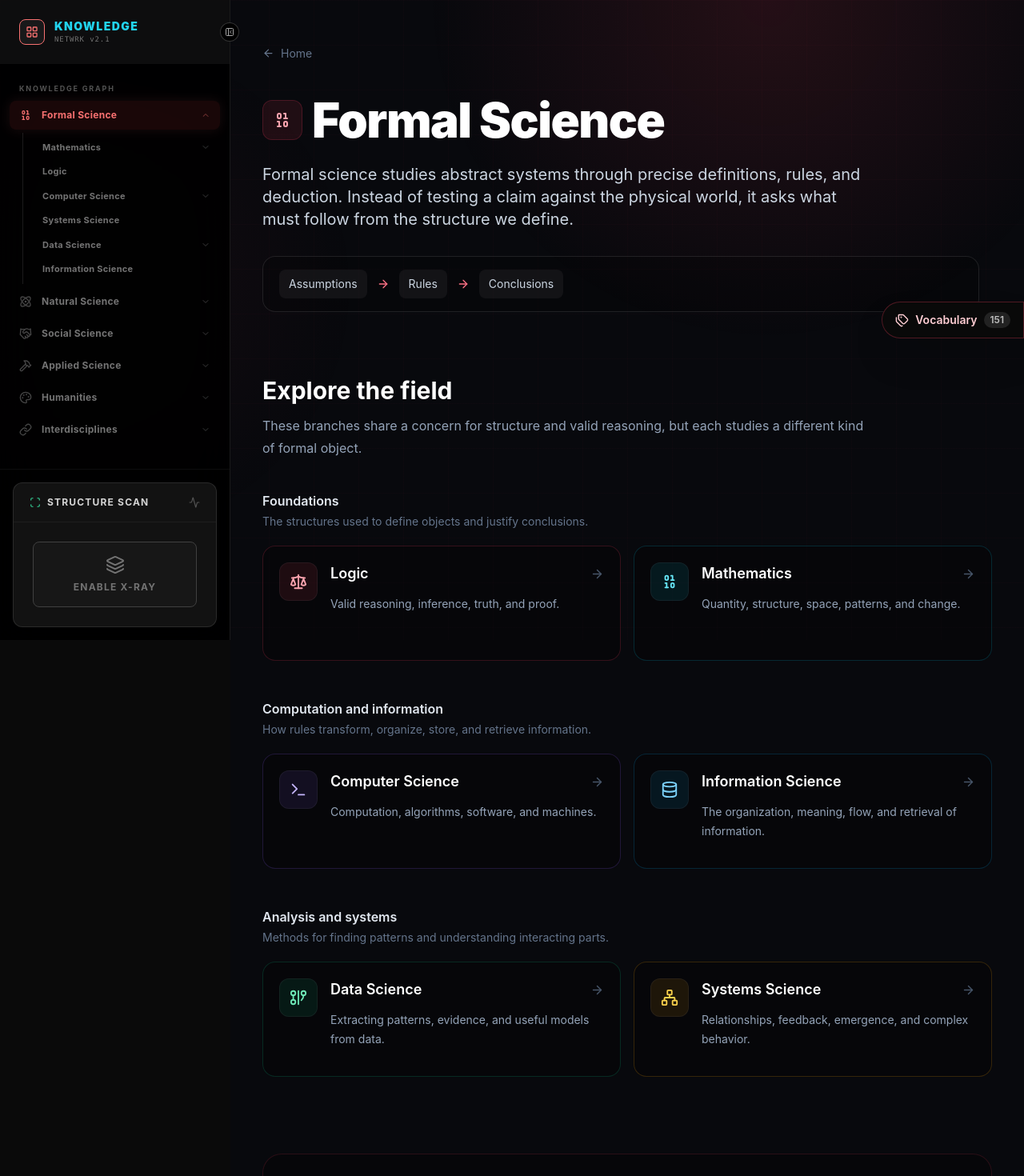
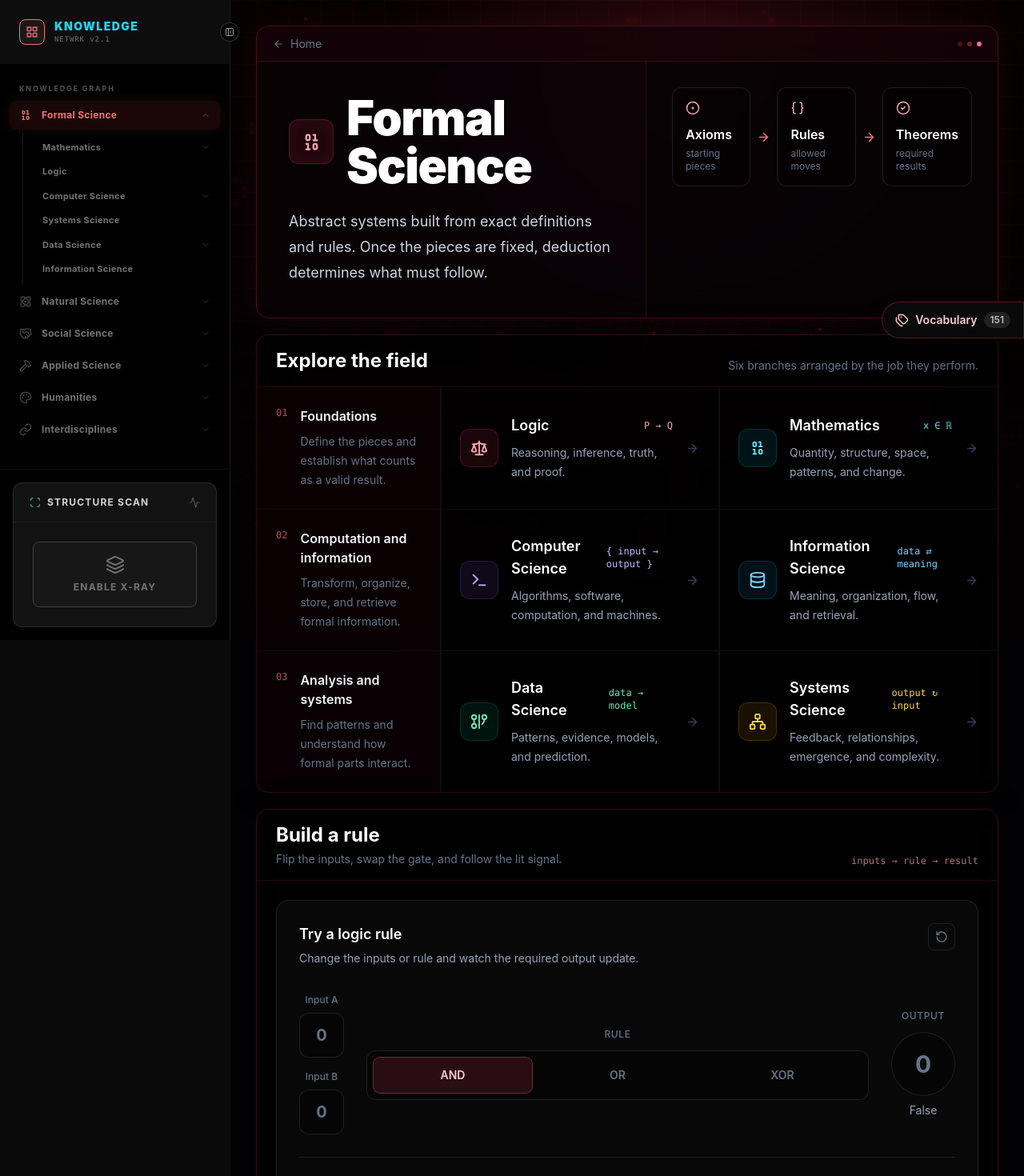
Before and after one commit to nickf723/ed-dev, a Next.js app: page /formal-science in a window 1280 px wide. Shown: the top 1470 px of the page at 80% size. Built offline with nearby package versions, Linux system fonts and the light colour scheme.

Commit message:
restore formal science visual structure

```diff
--- a/app/formal-science/page.tsx
+++ b/app/formal-science/page.tsx
@@ -5,6 +5,9 @@ import {
   ArrowLeft,
   ArrowRight,
   Binary,
+  Braces,
+  CheckCircle2,
+  CircleDot,
   Database,
   GitGraph,
   Network,
@@ -12,89 +15,102 @@ import {
   Terminal,
 } from "lucide-react";
 import Assessment from "@/app/_components/Assessment";
-import LogicGateSimulator from "@/app/formal-science/_components/LogicGateSimulator";
+import GameOfLifeBackground from "./_components/GameOfLifeBackground";
+import LogicGateSimulator from "./_components/LogicGateSimulator";
+import NetworkBackground from "./_components/NetworkBackground";
 import { formalScienceQuiz } from "./_components/assessment";
 
-const BRANCH_GROUPS = [
+const BRANCH_ROWS = [
   {
     id: "foundations",
     title: "Foundations",
-    description: "The structures used to define objects and justify conclusions.",
+    description: "Define the pieces and establish what counts as a valid result.",
     items: [
       {
         title: "Logic",
-        description: "Valid reasoning, inference, truth, and proof.",
+        description: "Reasoning, inference, truth, and proof.",
+        signal: "P → Q",
         icon: Scale,
         href: "/formal-science/logic",
         iconClass: "text-rose-300",
         iconBackground: "bg-rose-500/10",
         borderClass: "border-rose-500/20",
-        hoverClass: "hover:border-rose-400/50 hover:bg-rose-950/20",
+        hoverClass: "hover:bg-rose-950/25",
+        glowClass: "group-hover:shadow-[0_0_24px_rgba(244,63,94,0.12)]",
       },
       {
         title: "Mathematics",
         description: "Quantity, structure, space, patterns, and change.",
+        signal: "x ∈ ℝ",
         icon: Binary,
         href: "/formal-science/mathematics",
         iconClass: "text-cyan-300",
         iconBackground: "bg-cyan-500/10",
         borderClass: "border-cyan-500/20",
-        hoverClass: "hover:border-cyan-400/50 hover:bg-cyan-950/20",
+        hoverClass: "hover:bg-cyan-950/20",
+        glowClass: "group-hover:shadow-[0_0_24px_rgba(34,211,238,0.10)]",
       },
     ],
   },
   {
-    id: "computation-and-information",
+    id: "computation",
     title: "Computation and information",
-    description: "How rules transform, organize, store, and retrieve information.",
+    description: "Transform, organize, store, and retrieve formal information.",
     items: [
       {
         title: "Computer Science",
-        description: "Computation, algorithms, software, and machines.",
+        description: "Algorithms, software, computation, and machines.",
+        signal: "{ input → output }",
         icon: Terminal,
         href: "/formal-science/computer-science",
         iconClass: "text-violet-300",
         iconBackground: "bg-violet-500/10",
         borderClass: "border-violet-500/20",
-        hoverClass: "hover:border-violet-400/50 hover:bg-violet-950/20",
+        hoverClass: "hover:bg-violet-950/20",
+        glowClass: "group-hover:shadow-[0_0_24px_rgba(167,139,250,0.10)]",
       },
       {
         title: "Information Science",
-        description: "The organization, meaning, flow, and retrieval of information.",
+        description: "Meaning, organization, flow, and retrieval.",
+        signal: "data ⇄ meaning",
         icon: Database,
         href: "/formal-science/information-science",
         iconClass: "text-sky-300",
         iconBackground: "bg-sky-500/10",
         borderClass: "border-sky-500/20",
-        hoverClass: "hover:border-sky-400/50 hover:bg-sky-950/20",
+        hoverClass: "hover:bg-sky-950/20",
+        glowClass: "group-hover:shadow-[0_0_24px_rgba(125,211,252,0.10)]",
       },
     ],
   },
   {
-    id: "analysis-and-systems",
+    id: "analysis",
     title: "Analysis and systems",
-    description: "Methods for finding patterns and understanding interacting parts.",
+    description: "Find patterns and understand how formal parts interact.",
     items: [
       {
         title: "Data Science",
-        description: "Extracting patterns, evidence, and useful models from data.",
+        description: "Patterns, evidence, models, and prediction.",
+        signal: "data → model",
         icon: GitGraph,
         href: "/formal-science/data-science",
         iconClass: "text-emerald-300",
         iconBackground: "bg-emerald-500/10",
         borderClass: "border-emerald-500/20",
-        hoverClass:
-          "hover:border-emerald-400/50 hover:bg-emerald-950/20",
+        hoverClass: "hover:bg-emerald-950/20",
+        glowClass: "group-hover:shadow-[0_0_24px_rgba(52,211,153,0.10)]",
       },
       {
         title: "Systems Science",
-        description: "Relationships, feedback, emergence, and complex behavior.",
+        description: "Feedback, relationships, emergence, and complexity.",
+        signal: "output ↻ input",
         icon: Network,
         href: "/formal-science/systems-science",
         iconClass: "text-amber-300",
         iconBackground: "bg-amber-500/10",
         borderClass: "border-amber-500/20",
-        hoverClass: "hover:border-amber-400/50 hover:bg-amber-950/20",
+        hoverClass: "hover:bg-amber-950/20",
+        glowClass: "group-hover:shadow-[0_0_24px_rgba(251,191,36,0.10)]",
       },
     ],
   },
@@ -102,86 +118,128 @@ const BRANCH_GROUPS = [
 
 export default function FormalSciencePage() {
   return (
-    <main className="relative isolate min-h-screen overflow-hidden bg-[#08090d] text-slate-100 selection:bg-rose-500/30">
-      <div className="pointer-events-none fixed inset-0 -z-20 bg-[#08090d]" />
-      <div className="pointer-events-none fixed inset-0 -z-10 bg-[radial-gradient(circle_at_75%_0%,rgba(244,63,94,0.12),transparent_34%),radial-gradient(circle_at_10%_45%,rgba(244,63,94,0.05),transparent_26%)]" />
-      <div className="pointer-events-none fixed inset-0 -z-10 bg-[linear-gradient(rgba(244,63,94,0.025)_1px,transparent_1px),linear-gradient(90deg,rgba(244,63,94,0.025)_1px,transparent_1px)] bg-[size:56px_56px]" />
+    <main className="relative min-h-screen overflow-hidden bg-[#030305] text-slate-100 selection:bg-rose-500/30">
+      <div className="pointer-events-none fixed inset-0 z-0 opacity-90">
+        <GameOfLifeBackground />
+        <NetworkBackground />
+      </div>
+      <div className="pointer-events-none fixed inset-0 z-[1] bg-[linear-gradient(rgba(244,63,94,0.035)_1px,transparent_1px),linear-gradient(90deg,rgba(244,63,94,0.035)_1px,transparent_1px)] bg-[size:40px_40px]" />
+      <div className="pointer-events-none fixed inset-0 z-[1] bg-[radial-gradient(circle_at_68%_8%,rgba(244,63,94,0.13),transparent_34%),linear-gradient(to_bottom,rgba(3,3,5,0.10),rgba(3,3,5,0.66))]" />
 
-      <div className="mx-auto max-w-6xl px-5 py-10 sm:px-8 sm:py-14 lg:px-10">
-        <header className="max-w-4xl">
+      <div className="relative z-10 mx-auto max-w-[1480px] px-4 py-6 sm:px-6 sm:py-8 lg:px-8">
+        <header className="overflow-hidden rounded-2xl border border-rose-500/25 bg-[#090307]/80 shadow-[0_0_40px_rgba(244,63,94,0.07)] backdrop-blur-xl">
+          <div className="flex h-11 items-center justify-between border-b border-rose-500/15 bg-rose-950/15 px-4 sm:px-5">
             <Link
               href="/"
-            className="inline-flex items-center gap-2 text-sm text-slate-500 transition-colors hover:text-slate-200"
+              className="inline-flex items-center gap-2 text-sm text-slate-500 transition-colors hover:text-white"
             >
-            <ArrowLeft size={15} aria-hidden="true" />
+              <ArrowLeft size={14} aria-hidden="true" />
               Home
             </Link>
+            <div className="flex items-center gap-1.5" aria-hidden="true">
+              <span className="h-1.5 w-1.5 rounded-full bg-rose-500/25" />
+              <span className="h-1.5 w-1.5 rounded-full bg-rose-500/45" />
+              <span className="h-1.5 w-1.5 rounded-full bg-rose-400" />
+            </div>
+          </div>
 
-          <div className="mt-10 flex items-center gap-3">
-            <div className="rounded-xl border border-rose-500/20 bg-rose-500/10 p-3 text-rose-300">
-              <Binary size={24} aria-hidden="true" />
+          <div className="grid lg:grid-cols-[minmax(0,1.05fr)_minmax(420px,0.95fr)]">
+            <div className="p-6 sm:p-8 lg:p-10">
+              <div className="flex items-center gap-4">
+                <div className="flex h-14 w-14 shrink-0 items-center justify-center rounded-xl border border-rose-500/25 bg-rose-500/10 text-rose-300 shadow-[inset_0_0_18px_rgba(244,63,94,0.08)]">
+                  <Binary size={27} aria-hidden="true" />
                 </div>
                 <h1 className="text-4xl font-black tracking-tight text-white sm:text-6xl">
                   Formal Science
                 </h1>
               </div>
 
-          <p className="mt-6 max-w-3xl text-lg leading-8 text-slate-300 sm:text-xl">
-            Formal science studies abstract systems through precise definitions,
-            rules, and deduction. Instead of testing a claim against the physical
-            world, it asks what must follow from the structure we define.
+              <p className="mt-6 max-w-3xl text-base leading-7 text-slate-300 sm:text-lg sm:leading-8">
+                Abstract systems built from exact definitions and rules. Once the
+                pieces are fixed, deduction determines what must follow.
               </p>
+            </div>
 
-          <div
-            className="mt-8 flex flex-wrap items-center gap-3 rounded-2xl border border-white/10 bg-black/20 px-5 py-4 text-sm text-slate-300"
-            aria-label="The basic flow of a formal system"
-          >
-            <span className="rounded-lg bg-white/5 px-3 py-2">Assumptions</span>
-            <ArrowRight size={16} className="text-rose-400" aria-hidden="true" />
-            <span className="rounded-lg bg-white/5 px-3 py-2">Rules</span>
-            <ArrowRight size={16} className="text-rose-400" aria-hidden="true" />
-            <span className="rounded-lg bg-white/5 px-3 py-2">Conclusions</span>
+            <div className="border-t border-rose-500/15 bg-black/25 p-5 sm:p-7 lg:border-l lg:border-t-0 lg:p-8">
+              <div className="grid gap-2 sm:grid-cols-[1fr_auto_1fr_auto_1fr] sm:items-center">
+                <div className="rounded-xl border border-white/10 bg-black/35 p-4">
+                  <CircleDot size={18} className="text-rose-300" aria-hidden="true" />
+                  <div className="mt-3 font-semibold text-white">Axioms</div>
+                  <div className="mt-1 text-xs text-slate-500">starting pieces</div>
+                </div>
+                <ArrowRight
+                  size={17}
+                  className="hidden text-rose-400 sm:block"
+                  aria-hidden="true"
+                />
+                <div className="rounded-xl border border-white/10 bg-black/35 p-4">
+                  <Braces size={18} className="text-rose-300" aria-hidden="true" />
+                  <div className="mt-3 font-semibold text-white">Rules</div>
+                  <div className="mt-1 text-xs text-slate-500">allowed moves</div>
+                </div>
+                <ArrowRight
+                  size={17}
+                  className="hidden text-rose-400 sm:block"
+                  aria-hidden="true"
+                />
+                <div className="rounded-xl border border-white/10 bg-black/35 p-4">
+                  <CheckCircle2
+                    size={18}
+                    className="text-rose-300"
+                    aria-hidden="true"
+                  />
+                  <div className="mt-3 font-semibold text-white">Theorems</div>
+                  <div className="mt-1 text-xs text-slate-500">required results</div>
+                </div>
+              </div>
+            </div>
           </div>
         </header>
 
-        <section className="mt-20" aria-labelledby="formal-branches-heading">
-          <div className="max-w-3xl">
-            <h2
-              id="formal-branches-heading"
-              className="text-2xl font-bold text-white sm:text-3xl"
-            >
+        <section className="mt-5 overflow-hidden rounded-2xl border border-rose-500/20 bg-black/65 shadow-[0_0_34px_rgba(0,0,0,0.35)] backdrop-blur-xl">
+          <div className="flex flex-col gap-1 border-b border-rose-500/15 px-5 py-4 sm:flex-row sm:items-end sm:justify-between sm:px-6">
+            <h2 className="text-xl font-bold text-white sm:text-2xl">
               Explore the field
             </h2>
-            <p className="mt-3 leading-7 text-slate-400">
-              These branches share a concern for structure and valid reasoning,
-              but each studies a different kind of formal object.
+            <p className="text-sm text-slate-500">
+              Six branches arranged by the job they perform.
             </p>
           </div>
 
-          <div className="mt-10 space-y-12">
-            {BRANCH_GROUPS.map((group) => (
-              <section key={group.title} aria-labelledby={`group-${group.id}`}>
-                <div className="mb-5">
-                  <h3
-                    id={`group-${group.id}`}
-                    className="text-base font-semibold text-slate-200"
+          <div className="divide-y divide-white/5">
+            {BRANCH_ROWS.map((row, rowIndex) => (
+              <div
+                key={row.id}
+                className="grid lg:grid-cols-[230px_minmax(0,1fr)_minmax(0,1fr)]"
               >
-                    {group.title}
-                  </h3>
-                  <p className="mt-1 text-sm text-slate-500">
-                    {group.description}
+                <div className="flex gap-4 border-b border-white/5 bg-rose-950/10 p-5 lg:border-b-0 lg:border-r lg:p-6">
+                  <span className="font-mono text-xs text-rose-400/70">
+                    0{rowIndex + 1}
+                  </span>
+                  <div>
+                    <h3 className="font-semibold text-slate-100">{row.title}</h3>
+                    <p className="mt-2 text-sm leading-6 text-slate-500">
+                      {row.description}
                     </p>
                   </div>
+                </div>
 
-                <div className="grid gap-4 md:grid-cols-2">
-                  {group.items.map((item) => (
+                {row.items.map((item, itemIndex) => (
                   <Link
                     key={item.title}
                     href={item.href}
-                      className={`group flex min-h-36 items-start gap-4 rounded-2xl border bg-black/25 p-5 transition-colors ${item.borderClass} ${item.hoverClass}`}
+                    className={`group relative flex min-h-[138px] items-center gap-4 overflow-hidden border-white/5 p-5 transition-colors sm:p-6 ${
+                      itemIndex === 0
+                        ? "border-b lg:border-b-0 lg:border-r"
+                        : ""
+                    } ${item.hoverClass}`}
                   >
                     <div
-                        className={`rounded-xl border border-white/5 p-3 ${item.iconBackground} ${item.iconClass}`}
+                      className={`absolute inset-y-0 left-0 w-px ${item.iconBackground}`}
+                      aria-hidden="true"
+                    />
+                    <div
+                      className={`flex h-12 w-12 shrink-0 items-center justify-center rounded-xl border ${item.borderClass} ${item.iconBackground} ${item.iconClass} transition-shadow ${item.glowClass}`}
                     >
                       <item.icon size={22} aria-hidden="true" />
                     </div>
@@ -190,65 +248,46 @@ export default function FormalSciencePage() {
                         <h4 className="text-lg font-semibold text-white">
                           {item.title}
                         </h4>
-                          <ArrowRight
-                            size={17}
-                            className="shrink-0 text-slate-600 transition-transform group-hover:translate-x-1 group-hover:text-slate-300"
-                            aria-hidden="true"
-                          />
+                        <span className={`font-mono text-xs ${item.iconClass}`}>
+                          {item.signal}
+                        </span>
                       </div>
-                        <p className="mt-3 text-sm leading-6 text-slate-400">
+                      <p className="mt-2 text-sm leading-6 text-slate-400">
                         {item.description}
                       </p>
                     </div>
+                    <ArrowRight
+                      size={17}
+                      className="shrink-0 text-slate-700 transition-all group-hover:translate-x-1 group-hover:text-white"
+                      aria-hidden="true"
+                    />
                   </Link>
                 ))}
               </div>
-              </section>
             ))}
           </div>
         </section>
 
-        <section className="mt-24 rounded-3xl border border-rose-500/15 bg-black/25 p-5 sm:p-8 lg:p-10">
-          <div className="grid items-start gap-10 lg:grid-cols-5">
-            <div className="lg:col-span-2">
-              <h2 className="text-2xl font-bold text-white sm:text-3xl">
-                From rules to results
+        <section className="mt-5 overflow-hidden rounded-2xl border border-rose-500/20 bg-black/65 shadow-[0_0_34px_rgba(0,0,0,0.35)] backdrop-blur-xl">
+          <div className="flex flex-col gap-2 border-b border-rose-500/15 px-5 py-4 sm:flex-row sm:items-end sm:justify-between sm:px-6">
+            <div>
+              <h2 className="text-xl font-bold text-white sm:text-2xl">
+                Build a rule
               </h2>
-              <p className="mt-4 leading-7 text-slate-300">
-                A logic gate is a small formal system. It receives defined inputs,
-                applies one exact rule, and produces the output required by that
-                rule.
+              <p className="mt-1 text-sm text-slate-500">
+                Flip the inputs, swap the gate, and follow the lit signal.
               </p>
-
-              <ol className="mt-7 space-y-4 text-sm leading-6 text-slate-400">
-                <li className="flex gap-3">
-                  <span className="flex h-6 w-6 shrink-0 items-center justify-center rounded-full border border-rose-500/25 bg-rose-500/10 text-xs text-rose-300">
-                    1
-                  </span>
-                  Choose values for inputs A and B.
-                </li>
-                <li className="flex gap-3">
-                  <span className="flex h-6 w-6 shrink-0 items-center justify-center rounded-full border border-rose-500/25 bg-rose-500/10 text-xs text-rose-300">
-                    2
-                  </span>
-                  Select the rule that connects them.
-                </li>
-                <li className="flex gap-3">
-                  <span className="flex h-6 w-6 shrink-0 items-center justify-center rounded-full border border-rose-500/25 bg-rose-500/10 text-xs text-rose-300">
-                    3
-                  </span>
-                  Compare the result with the rule&apos;s definition.
-                </li>
-              </ol>
             </div>
-
-            <div className="lg:col-span-3">
+            <div className="font-mono text-xs text-rose-300/70">
+              inputs → rule → result
+            </div>
+          </div>
+          <div className="p-4 sm:p-6">
             <LogicGateSimulator />
-            </div>
           </div>
         </section>
 
-        <section className="mt-24 pb-24" aria-label="Formal Science assessment">
+        <section className="mt-5 pb-24" aria-label="Formal Science assessment">
           <Assessment
             title="Check your understanding"
             questions={formalScienceQuiz}
```
Lines whose indentation alone changed are shown as unchanged.
